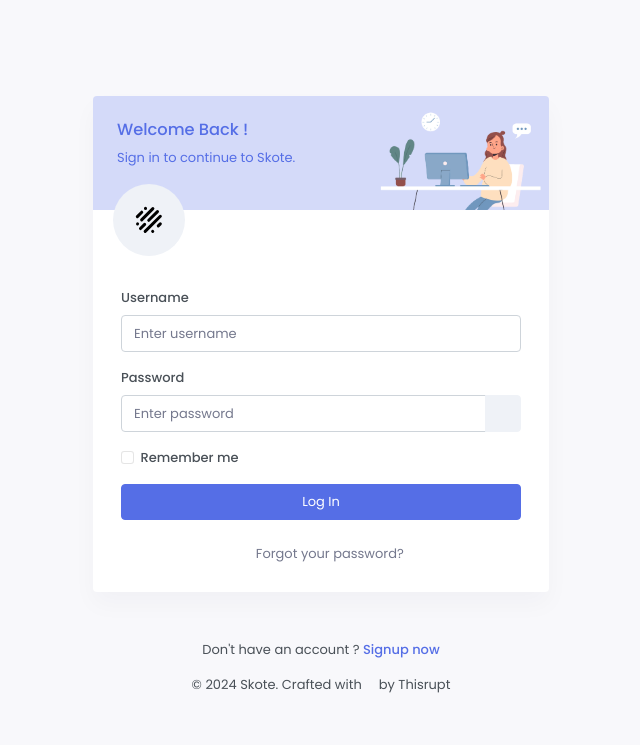
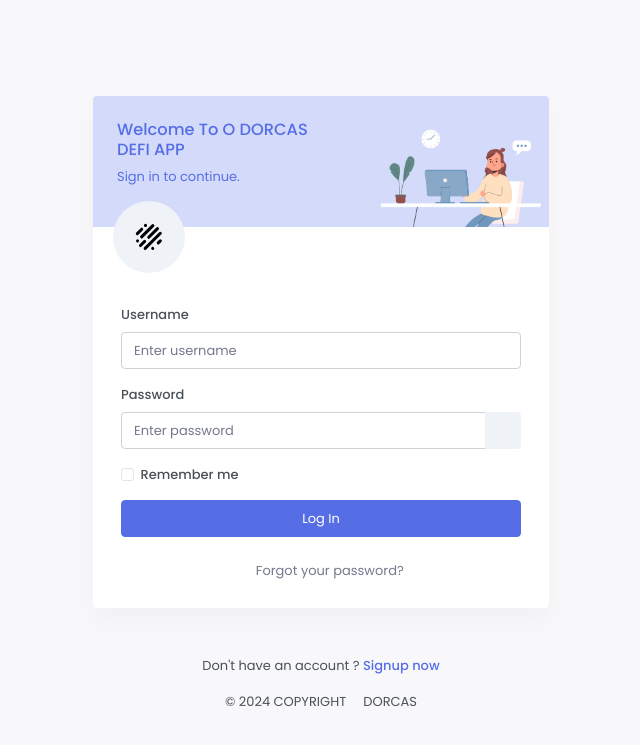
Before and after one commit to iamgaddiel/stoke, a Django app: page /login/ in a window 1280 px wide. Shown: the top 745 px of the page, without its empty margins (319-959 px from the left). Run offline with Django 4.2, Linux system fonts and the light colour scheme; some libraries are stand-ins or nearby versions; some web fonts are replaced.

Commit message:
change things

```diff
--- a/templates/core/register.html
+++ b/templates/core/register.html
@@ -11,7 +11,7 @@
                             <div class="col-7">
                                 <div class="text-primary p-4">
                                     <h5 class="text-primary">Free Register</h5>
-                                    <p>Get your free Skote account now.</p>
+                                    <p>DORCAS BLOCKAHAIN APP</p>
                                 </div>
                             </div>
                             <div class="col-5 align-self-end">
@@ -93,8 +93,8 @@
                         <p>Already have an account ? <a href="{% url 'core:login' %}" class="fw-medium text-primary">
                                 Login</a> </p>
                         <p>©
-                            <script>document.write(new Date().getFullYear())</script> Skote. Crafted with <i
-                                class="mdi mdi-heart text-danger"></i> by Thisrupt
+                            <script>document.write(new Date().getFullYear())</script> COPYRIGHT <i
+                                class="mdi mdi-heart text-danger"></i> DORCAS
                         </p>
                     </div>
                 </div>
--- a/templates/registration/login.html
+++ b/templates/registration/login.html
@@ -10,8 +10,8 @@
                         <div class="row">
                             <div class="col-7">
                                 <div class="text-primary p-4">
-                                    <h5 class="text-primary">Welcome Back !</h5>
-                                    <p>Sign in to continue to Skote.</p>
+                                    <h5 class="text-primary">Welcome To O DORCAS DEFI APP</h5>
+                                    <p>Sign in to continue.</p>
                                 </div>
                             </div>
                             <div class="col-5 align-self-end">
@@ -92,8 +92,8 @@
                         <p>Don't have an account ? <a href="{% url 'core:register' %}" class="fw-medium text-primary">
                                 Signup now </a> </p>
                         <p>©
-                            <script>document.write(new Date().getFullYear())</script> Skote. Crafted with <i
-                                class="mdi mdi-heart text-danger"></i> by Thisrupt
+                            <script>document.write(new Date().getFullYear())</script> COPYRIGHT <i
+                                class="mdi mdi-heart text-danger"></i> DORCAS
                         </p>
                     </div>
                 </div>
```
